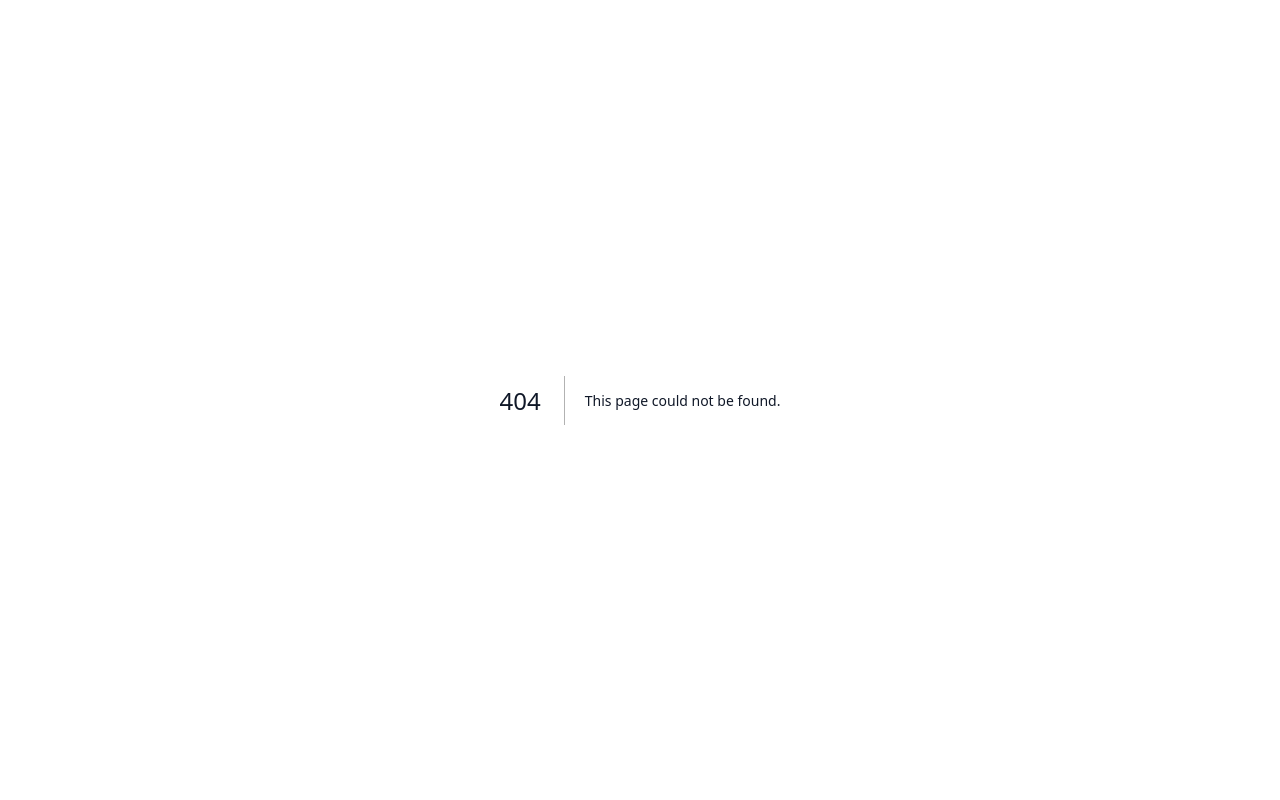
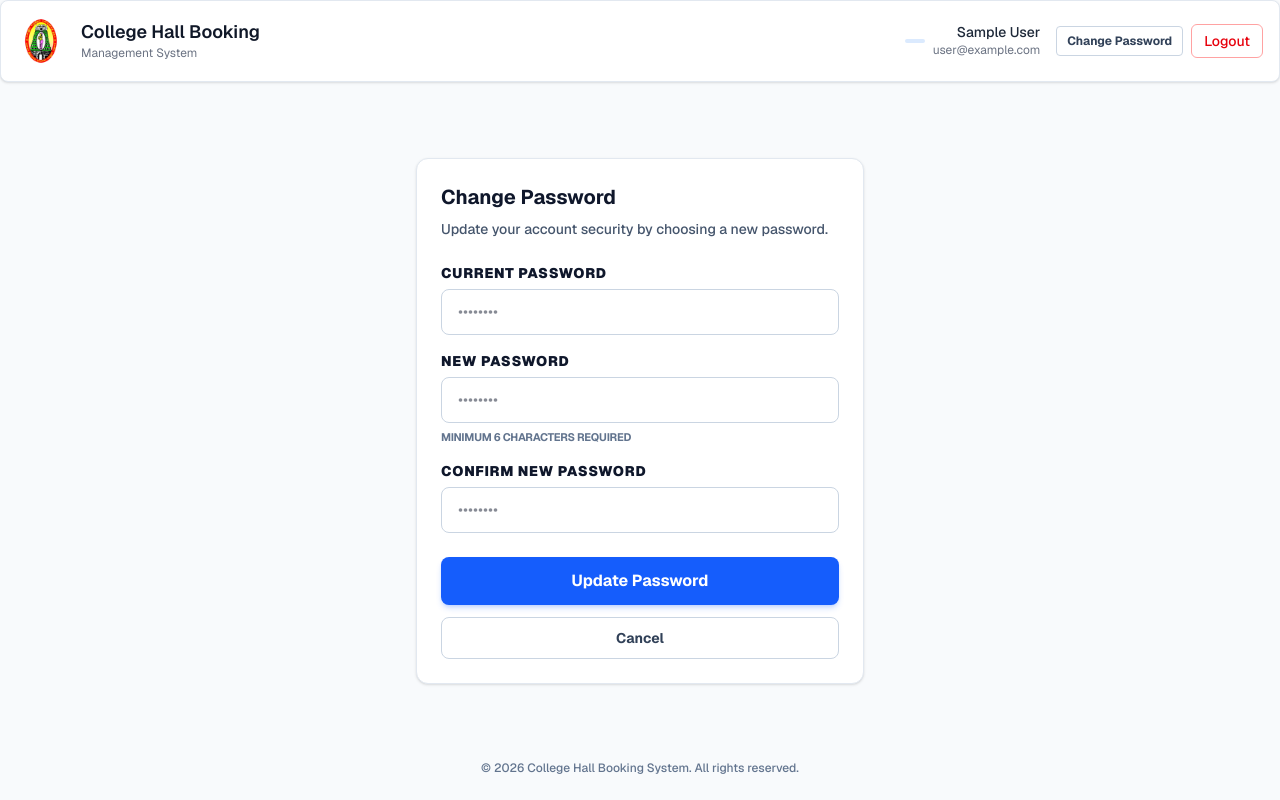
Before and after one commit to Anant-vj/Booking-System, a Next.js app in the folder booking-system/: page /change-password in a window 1280 px wide. Before the commit this address had no page. Built offline with nearby package versions, Linux system fonts and the light colour scheme; no server answers; sample sign-in values are in the browser's storage.

Commit message:
Major fixe added changePass

```diff
--- /dev/null
+++ b/booking-system/src/app/api/change-password/route.ts
@@ -0,0 +1,70 @@
+import { NextResponse } from "next/server";
+import { z } from "zod";
+import bcrypt from "bcryptjs";
+import { requireUser } from "@/lib/auth-helpers";
+import { prisma } from "@/lib/prisma";
+
+const changePasswordSchema = z.object({
+  currentPassword: z.string().min(1, "Current password is required"),
+  newPassword: z.string().min(6, "New password must be at least 6 characters"),
+  confirmPassword: z.string().min(1, "Please confirm your new password"),
+}).refine((data) => data.newPassword === data.confirmPassword, {
+  message: "Passwords do not match",
+  path: ["confirmPassword"],
+});
+
+export async function POST(request: Request) {
+  const authResult = await requireUser();
+  if ("error" in authResult) return authResult.error;
+  const { session } = authResult;
+
+  try {
+    const body = await request.json();
+    const parsed = changePasswordSchema.safeParse(body);
+
+    if (!parsed.success) {
+      return NextResponse.json(
+        { error: parsed.error.issues[0].message },
+        { status: 400 }
+      );
+    }
+
+    const { currentPassword, newPassword } = parsed.data;
+
+    // Fetch user with password
+    const user = await prisma.user.findUnique({
+      where: { id: session.user.id },
+    });
+
+    if (!user) {
+      return NextResponse.json({ error: "User not found" }, { status: 404 });
+    }
+
+    // Verify current password
+    const isCorrect = await bcrypt.compare(currentPassword, user.password);
+    if (!isCorrect) {
+      // Use generic error message as requested
+      return NextResponse.json(
+        { error: "Invalid current password" },
+        { status: 400 }
+      );
+    }
+
+    // Hash new password
+    const hashedPassword = await bcrypt.hash(newPassword, 12);
+
+    // Update password
+    await prisma.user.update({
+      where: { id: session.user.id },
+      data: { password: hashedPassword },
+    });
+
+    return NextResponse.json({ message: "Password updated successfully" });
+  } catch (error) {
+    console.error("CHANGE_PASSWORD_ERROR:", error);
+    return NextResponse.json(
+      { error: "Failed to update password. Please try again." },
+      { status: 500 }
+    );
+  }
+}
--- /dev/null
+++ b/booking-system/src/app/change-password/page.tsx
@@ -0,0 +1,31 @@
+import { redirect } from "next/navigation";
+import { requireUser } from "@/lib/auth-helpers";
+import { ChangePasswordForm } from "@/components/change-password-form";
+import { AppHeader } from "@/components/app-header";
+
+export default async function ChangePasswordPage() {
+  const authResult = await requireUser();
+  if ("error" in authResult) {
+    redirect("/login");
+  }
+
+  const { session } = authResult;
+
+  return (
+    <div className="min-h-screen bg-slate-50 flex flex-col">
+      <AppHeader
+        role={session.user.role}
+        email={session.user.email!}
+        userName={session.user.name ?? undefined}
+      />
+
+      <main className="flex-1 flex items-center justify-center p-4">
+        <ChangePasswordForm />
+      </main>
+
+      <footer className="py-6 text-center text-xs text-slate-500 font-medium">
+        &copy; {new Date().getFullYear()} College Hall Booking System. All rights reserved.
+      </footer>
+    </div>
+  );
+}
--- a/booking-system/src/components/app-header.tsx
+++ b/booking-system/src/components/app-header.tsx
@@ -45,7 +45,16 @@ export function AppHeader({ role, email, userName }: AppHeaderProps) {
             </div>
             <p className="text-xs text-gray-500 sm:hidden">{email}</p>
           </div>
-          <LogoutButton />
+
+          <div className="flex items-center gap-2">
+            <a
+              href="/change-password"
+              className="hidden md:inline-flex items-center rounded border border-slate-300 px-2.5 py-1.5 text-xs font-bold text-slate-700 hover:bg-slate-50 transition-colors"
+            >
+              Change Password
+            </a>
+            <LogoutButton />
+          </div>
         </div>
       </div>
     </header>
--- /dev/null
+++ b/booking-system/src/components/change-password-form.tsx
@@ -0,0 +1,146 @@
+"use client";
+
+import { useState } from "react";
+import { useRouter } from "next/navigation";
+
+export function ChangePasswordForm() {
+  const router = useRouter();
+  const [loading, setLoading] = useState(false);
+  const [error, setError] = useState("");
+  const [success, setSuccess] = useState("");
+
+  const [form, setForm] = useState({
+    currentPassword: "",
+    newPassword: "",
+    confirmPassword: "",
+  });
+
+  async function handleSubmit(e: React.FormEvent) {
+    e.preventDefault();
+    setLoading(true);
+    setError("");
+    setSuccess("");
+
+    if (form.newPassword !== form.confirmPassword) {
+      setError("New passwords do not match");
+      setLoading(false);
+      return;
+    }
+
+    if (form.newPassword.length < 6) {
+      setError("New password must be at least 6 characters");
+      setLoading(false);
+      return;
+    }
+
+    try {
+      const res = await fetch("/api/change-password", {
+        method: "POST",
+        headers: { "Content-Type": "application/json" },
+        body: JSON.stringify(form),
+      });
+
+      const data = await res.json();
+
+      if (!res.ok) {
+        throw new Error(data.error || "Failed to update password");
+      }
+
+      setSuccess("Password updated successfully! Redirecting...");
+      setForm({ currentPassword: "", newPassword: "", confirmPassword: "" });
+
+      // Redirect after a short delay
+      setTimeout(() => {
+        router.push("/");
+      }, 2000);
+    } catch (err: any) {
+      setError(err.message || "An unexpected error occurred");
+    } finally {
+      setLoading(false);
+    }
+  }
+
+  return (
+    <div className="w-full max-w-md mx-auto p-6 bg-white rounded-xl border border-slate-200 shadow-sm">
+      <h2 className="text-xl font-bold text-slate-900 mb-2">Change Password</h2>
+      <p className="text-sm text-slate-600 mb-6 font-medium">
+        Update your account security by choosing a new password.
+      </p>
+
+      <form onSubmit={handleSubmit} className="space-y-4">
+        <div>
+          <label className="block text-sm font-black text-slate-900 uppercase tracking-wider mb-1.5">
+            Current Password
+          </label>
+          <input
+            type="password"
+            required
+            className="w-full rounded-lg border border-slate-300 px-4 py-2.5 text-slate-900 focus:border-blue-600 focus:ring-1 focus:ring-blue-600 outline-none transition-all"
+            value={form.currentPassword}
+            onChange={(e) => setForm({ ...form, currentPassword: e.target.value })}
+            placeholder="••••••••"
+          />
+        </div>
+
+        <div>
+          <label className="block text-sm font-black text-slate-900 uppercase tracking-wider mb-1.5">
+            New Password
+          </label>
+          <input
+            type="password"
+            required
+            className="w-full rounded-lg border border-slate-300 px-4 py-2.5 text-slate-900 focus:border-blue-600 focus:ring-1 focus:ring-blue-600 outline-none transition-all"
+            value={form.newPassword}
+            onChange={(e) => setForm({ ...form, newPassword: e.target.value })}
+            placeholder="••••••••"
+          />
+          <p className="mt-1.5 text-[11px] font-bold text-slate-500 uppercase tracking-tight">Minimum 6 characters required</p>
+        </div>
+
+        <div>
+          <label className="block text-sm font-black text-slate-900 uppercase tracking-wider mb-1.5">
+            Confirm New Password
+          </label>
+          <input
+            type="password"
+            required
+            className="w-full rounded-lg border border-slate-300 px-4 py-2.5 text-slate-900 focus:border-blue-600 focus:ring-1 focus:ring-blue-600 outline-none transition-all"
+            value={form.confirmPassword}
+            onChange={(e) => setForm({ ...form, confirmPassword: e.target.value })}
+            placeholder="••••••••"
+          />
+        </div>
+
+        {error && (
+          <div className="bg-red-50 border border-red-200 text-red-700 px-4 py-3 rounded-lg text-sm font-bold flex items-center gap-2">
+            <span>⚠️</span> {error}
+          </div>
+        )}
+
+        {success && (
+          <div className="bg-green-50 border border-green-200 text-green-700 px-4 py-3 rounded-lg text-sm font-bold flex items-center gap-2">
+            <span>✅</span> {success}
+          </div>
+        )}
+
+        <div className="pt-2 flex flex-col gap-3">
+          <button
+            type="submit"
+            disabled={loading}
+            className="w-full bg-blue-600 text-white font-bold py-3 rounded-lg shadow-md shadow-blue-600/20 hover:bg-blue-700 active:scale-95 transition-all disabled:opacity-50 disabled:pointer-events-none"
+          >
+            {loading ? "Updating..." : "Update Password"}
+          </button>
+
+          <button
+            type="button"
+            onClick={() => router.back()}
+            className="w-full bg-white text-slate-700 font-bold py-2.5 rounded-lg border border-slate-300 hover:bg-slate-50 transition-all text-sm"
+          >
+            Cancel
+          </button>
+        </div>
+      </form>
+    </div>
+  );
+}
```
